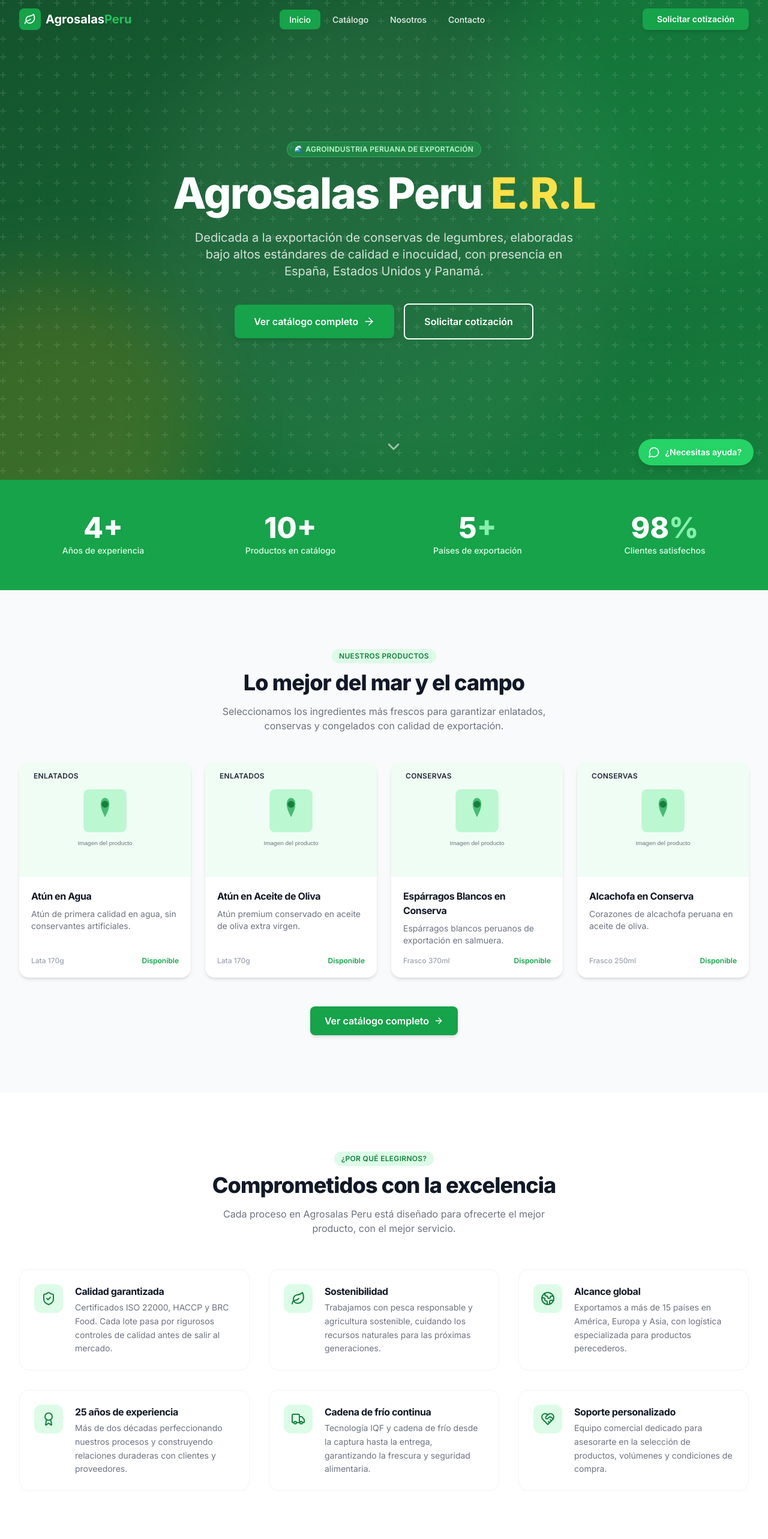
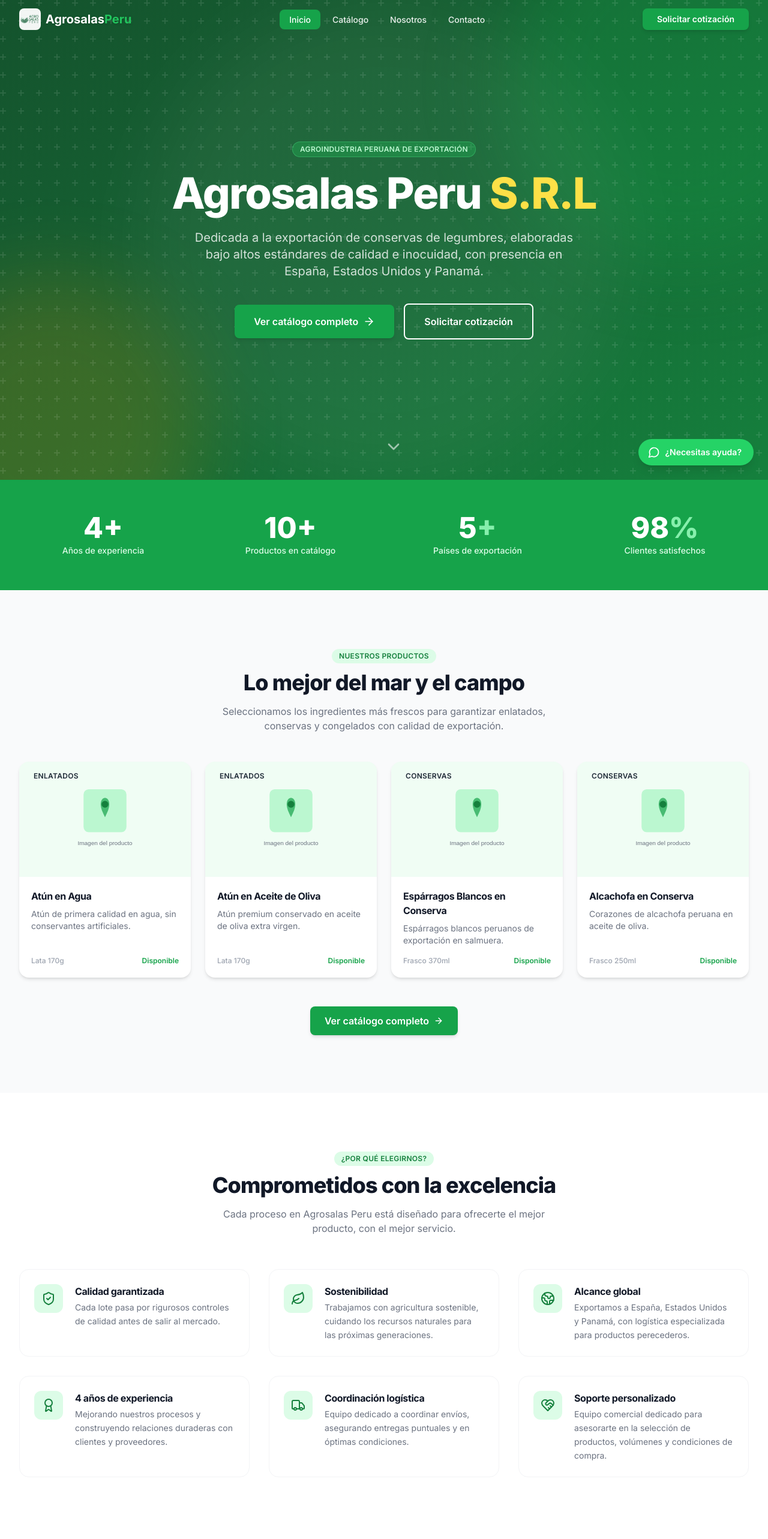
Before and after one commit to gonzalo-droid/agrosalas_peru_app, a Next.js app: page / in a window 1280 px wide. Shown: the top 2566 px of the page at 60% size. Built offline with nearby package versions, Linux system fonts and the light colour scheme.

Commit message:
feat: update favicon and logo

```diff
--- a/src/app/layout.tsx
+++ b/src/app/layout.tsx
@@ -56,6 +56,9 @@ export const metadata: Metadata = {
       "Enlatados, conservas y congelados peruanos con calidad de exportación.",
     images: ["/images/og-image.jpg"],
   },
+  icons: {
+    icon: "/images/favicon.ico",
+  },
   robots: {
     index: true,
     follow: true,
--- a/src/app/page.tsx
+++ b/src/app/page.tsx
@@ -3,7 +3,7 @@ import { HeroSection }      from "@/components/sections/HeroSection";
 import { StatsSection }     from "@/components/sections/StatsSection";
 import { ProductsPreview }  from "@/components/sections/ProductsPreview";
 import { BenefitsSection }  from "@/components/sections/BenefitsSection";
-import { TestimonialsSection } from "@/components/sections/TestimonialsSection";
+// import { TestimonialsSection } from "@/components/sections/TestimonialsSection";
 import { CtaSection }       from "@/components/sections/CtaSection";
 
 export const metadata: Metadata = {
--- a/src/components/layout/Footer.tsx
+++ b/src/components/layout/Footer.tsx
@@ -1,5 +1,6 @@
 import Link from "next/link";
-import { Leaf, Mail, Phone, MapPin, Facebook, Instagram, Linkedin } from "lucide-react";
+import Image from "next/image";
+import { Mail, Phone, MapPin, Facebook, Instagram, Linkedin } from "lucide-react";
 
 const NAV_LINKS = [
   { href: "/",         label: "Inicio"   },
@@ -24,11 +25,20 @@ export function Footer() {
           {/* Brand */}
           <div className="lg:col-span-1">
             <Link href="/" className="flex items-center gap-2 mb-4">
-              <div className="w-9 h-9 bg-brand-600 rounded-lg flex items-center justify-center">
-                <Leaf className="w-5 h-5 text-white" />
-              </div>
+              <div className="w-9 h-9 bg-white/95 rounded-lg flex items-center justify-center transition-colors">
+                          <Image
+                            src="/images/logo.png"
+                            alt="Agrosalas Peru"
+                            width={140}
+                            height={56}
+                            className="h-12 w-auto object-contain"
+                            priority
+                          />
+                        </div>
+
+
               <span className="text-xl font-bold text-white">
-                Agro<span className="text-brand-400">Salas</span>
+                Agrosalas<span className="text-brand-400">Peru</span>
               </span>
             </Link>
             <p className="text-sm leading-relaxed text-gray-400 mb-6">
@@ -136,7 +146,7 @@ export function Footer() {
       {/* Bottom bar */}
       <div className="border-t border-gray-800">
         <div className="container-section py-5 flex flex-col sm:flex-row items-center justify-between gap-3 text-xs text-gray-500">
-          <span>© {year} Agrosalas Peru. Todos los derechos reservados.</span>
+          <span>© {year} AgrosalasPeru S.R.L. Todos los derechos reservados.</span>
           <span>Hecho con ❤️ en Perú 🇵🇪</span>
         </div>
       </div>
--- a/src/components/layout/Navbar.tsx
+++ b/src/components/layout/Navbar.tsx
@@ -3,19 +3,20 @@
 import { useState, useEffect } from "react";
 import Link from "next/link";
 import { usePathname } from "next/navigation";
-import { Menu, X, Leaf } from "lucide-react";
+import Image from "next/image";
+import { Menu, X } from "lucide-react";
 
 const NAV_LINKS = [
-  { href: "/",          label: "Inicio"    },
-  { href: "/catalogo",  label: "Catálogo"  },
-  { href: "/about",  label: "Nosotros"  },
-  { href: "/contact",  label: "Contacto"  },
+  { href: "/", label: "Inicio" },
+  { href: "/catalogo", label: "Catálogo" },
+  { href: "/about", label: "Nosotros" },
+  { href: "/contact", label: "Contacto" },
 ];
 
 export function Navbar() {
-  const [open, setOpen]       = useState(false);
+  const [open, setOpen] = useState(false);
   const [scrolled, setScrolled] = useState(false);
-  const pathname              = usePathname();
+  const pathname = usePathname();
 
   useEffect(() => {
     const onScroll = () => setScrolled(window.scrollY > 20);
@@ -32,10 +33,16 @@ export function Navbar() {
       }`}
     >
       <nav className="container-section h-16 flex items-center justify-between">
-        {/* Logo */}
         <Link href="/" className="flex items-center gap-2 group">
-          <div className="w-9 h-9 bg-brand-600 rounded-lg flex items-center justify-center group-hover:bg-brand-700 transition-colors">
-            <Leaf className="w-5 h-5 text-white" />
+          <div className="w-9 h-9 bg-white/95 rounded-lg flex items-center justify-center transition-colors">
+            <Image
+              src="/images/logo.png"
+              alt="Agrosalas Peru"
+              width={140}
+              height={56}
+              className="h-12 w-auto object-contain"
+              priority
+            />
           </div>
           <span
             className={`text-xl font-bold transition-colors ${
@@ -58,8 +65,8 @@ export function Navbar() {
                     active
                       ? "bg-brand-600 text-white"
                       : scrolled
-                      ? "text-gray-700 hover:text-brand-600 hover:bg-brand-50"
-                      : "text-white/90 hover:text-white hover:bg-white/15"
+                        ? "text-gray-700 hover:text-brand-600 hover:bg-brand-50"
+                        : "text-white/90 hover:text-white hover:bg-white/15"
                   }`}
                 >
                   {label}
@@ -81,7 +88,9 @@ export function Navbar() {
           onClick={() => setOpen(!open)}
           aria-label="Abrir menú"
           className={`md:hidden p-2 rounded-lg transition-colors ${
-            scrolled ? "text-gray-700 hover:bg-gray-100" : "text-white hover:bg-white/15"
+            scrolled
+              ? "text-gray-700 hover:bg-gray-100"
+              : "text-white hover:bg-white/15"
           }`}
         >
           {open ? <X className="w-6 h-6" /> : <Menu className="w-6 h-6" />}
@@ -110,7 +119,10 @@ export function Navbar() {
               );
             })}
             <li className="pt-2">
-              <Link href="/contacto" className="btn-primary w-full justify-center text-sm">
+              <Link
+                href="/contacto"
+                className="btn-primary w-full justify-center text-sm"
+              >
                 Solicitar cotización
               </Link>
             </li>
--- a/src/components/sections/BenefitsSection.tsx
+++ b/src/components/sections/BenefitsSection.tsx
@@ -5,31 +5,31 @@ const BENEFITS = [
     icon: ShieldCheck,
     title: "Calidad garantizada",
     description:
-      "Certificados ISO 22000, HACCP y BRC Food. Cada lote pasa por rigurosos controles de calidad antes de salir al mercado.",
+      "Cada lote pasa por rigurosos controles de calidad antes de salir al mercado.",
   },
   {
     icon: Leaf,
     title: "Sostenibilidad",
     description:
-      "Trabajamos con pesca responsable y agricultura sostenible, cuidando los recursos naturales para las próximas generaciones.",
+      "Trabajamos con agricultura sostenible, cuidando los recursos naturales para las próximas generaciones.",
   },
   {
     icon: Globe2,
     title: "Alcance global",
     description:
-      "Exportamos a más de 15 países en América, Europa y Asia, con logística especializada para productos perecederos.",
+      "Exportamos a España, Estados Unidos y Panamá, con logística especializada para productos perecederos.",
   },
   {
     icon: Award,
-    title: "25 años de experiencia",
+    title: "4 años de experiencia",
     description:
-      "Más de dos décadas perfeccionando nuestros procesos y construyendo relaciones duraderas con clientes y proveedores.",
+      "Mejorando nuestros procesos y construyendo relaciones duraderas con clientes y proveedores.",
   },
   {
     icon: Truck,
-    title: "Cadena de frío continua",
+    title: "Coordinación logística",
     description:
-      "Tecnología IQF y cadena de frío desde la captura hasta la entrega, garantizando la frescura y seguridad alimentaria.",
+      "Equipo dedicado a coordinar envíos, asegurando entregas puntuales y en óptimas condiciones.",
   },
   {
     icon: HeartHandshake,
--- a/src/components/sections/HeroSection.tsx
+++ b/src/components/sections/HeroSection.tsx
@@ -27,12 +27,12 @@ export function HeroSection() {
       <div className="relative z-10 container-section text-center py-32">
         <div className="max-w-4xl mx-auto">
           <span className="inline-block badge bg-brand-500/30 text-brand-200 border border-brand-400/40 mb-6">
-            🌊 Agroindustria Peruana de Exportación
+            Agroindustria Peruana de Exportación
           </span>
 
           <h1 className="text-4xl sm:text-5xl md:text-6xl lg:text-7xl font-extrabold text-white mb-6 leading-tight">
             Agrosalas Peru{" "}
-            <span className="text-earth-300">E.R.L</span>
+            <span className="text-earth-300">S.R.L</span>
           </h1>
 
           <p className="text-lg sm:text-xl text-white/80 mb-10 max-w-2xl mx-auto leading-relaxed">
```
Also changed, not shown: public/images/logo.png (added), 1 other file (tests, documents, lock files or other folders).
